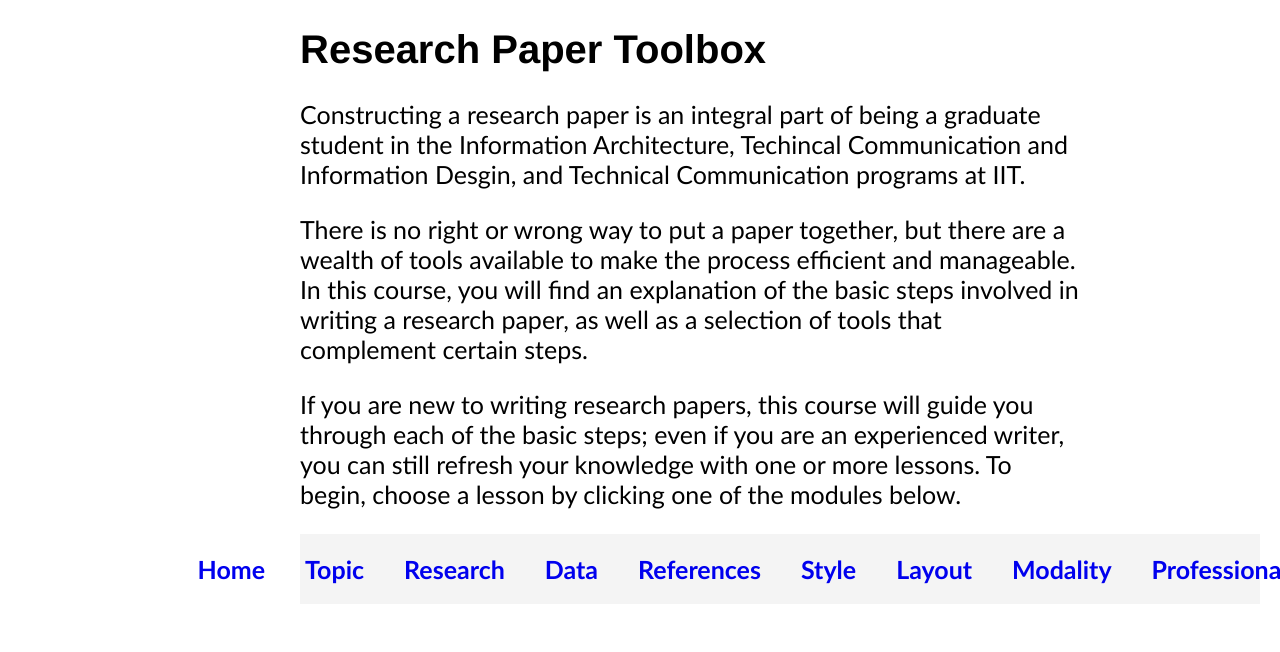
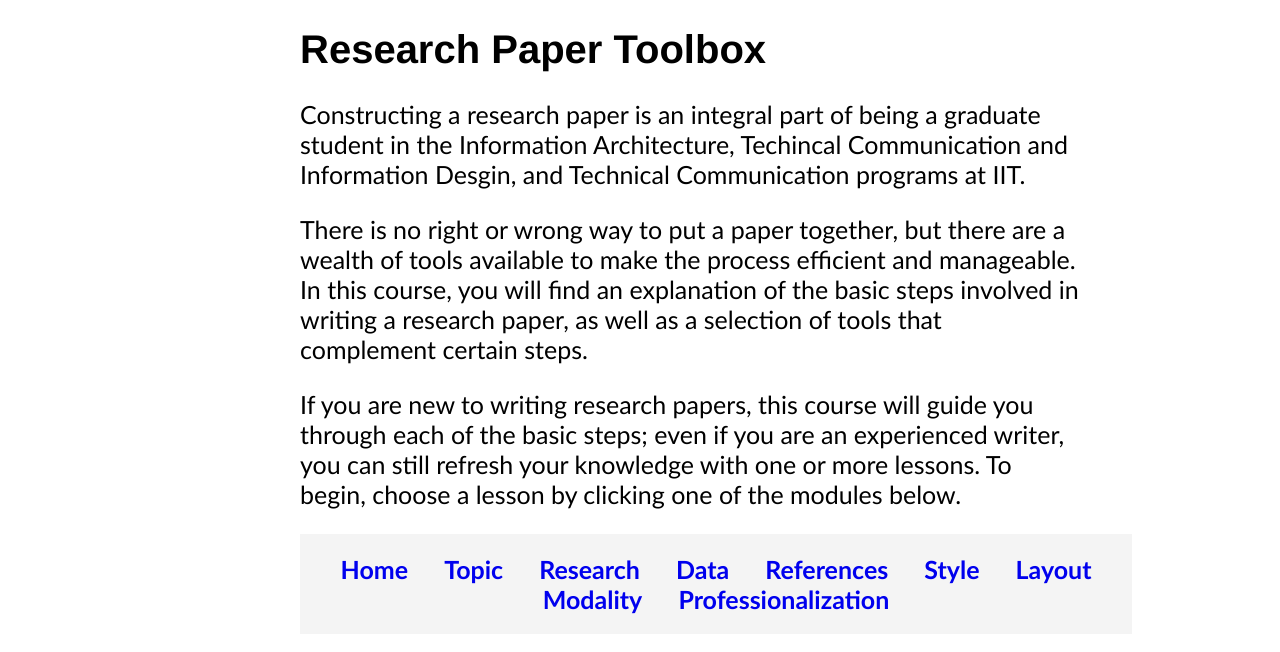
Before and after one commit to DavidKN10/COM421-project, a plain HTML site: page index.html in a window 1280 px wide. Drawn offline with Linux system fonts and the light colour scheme.

Commit message:
updated navigation bar in index.html

```diff
--- a/css/style.css
+++ b/css/style.css
@@ -1,22 +1,26 @@
 nav {
   background-color: #f4f4f4;
+  text-align: center;
   padding: 20px 0;
-  width: 75%;
+  width: 65%;
   position: fixed;
   z-index: 1000;
+  display: flex;
+  align-items: center;
+  justify-content: center;
 }
 
 nav ul {
   list-style: none;
   margin: 0;
   padding: 0;
-  display: flex;
   justify-content: center;
   font-family: "Gill Sans", sans-serif;
 }
 
 nav li {
-  margin: 0 20px;
+  display: inline-block;
+  margin: 0 15px;
   font-family: "Gill Sans", sans-serif;
 }
 
@@ -24,6 +28,7 @@ nav a {
   text-decoration: none;
   font-weight: bold;
   font-family: "Gill Sans", sans-serif;
+  font-size: 25px;
 }
 
 nav a:hover {
```
Also changed, not shown: index.html (+10 -7 lines).
